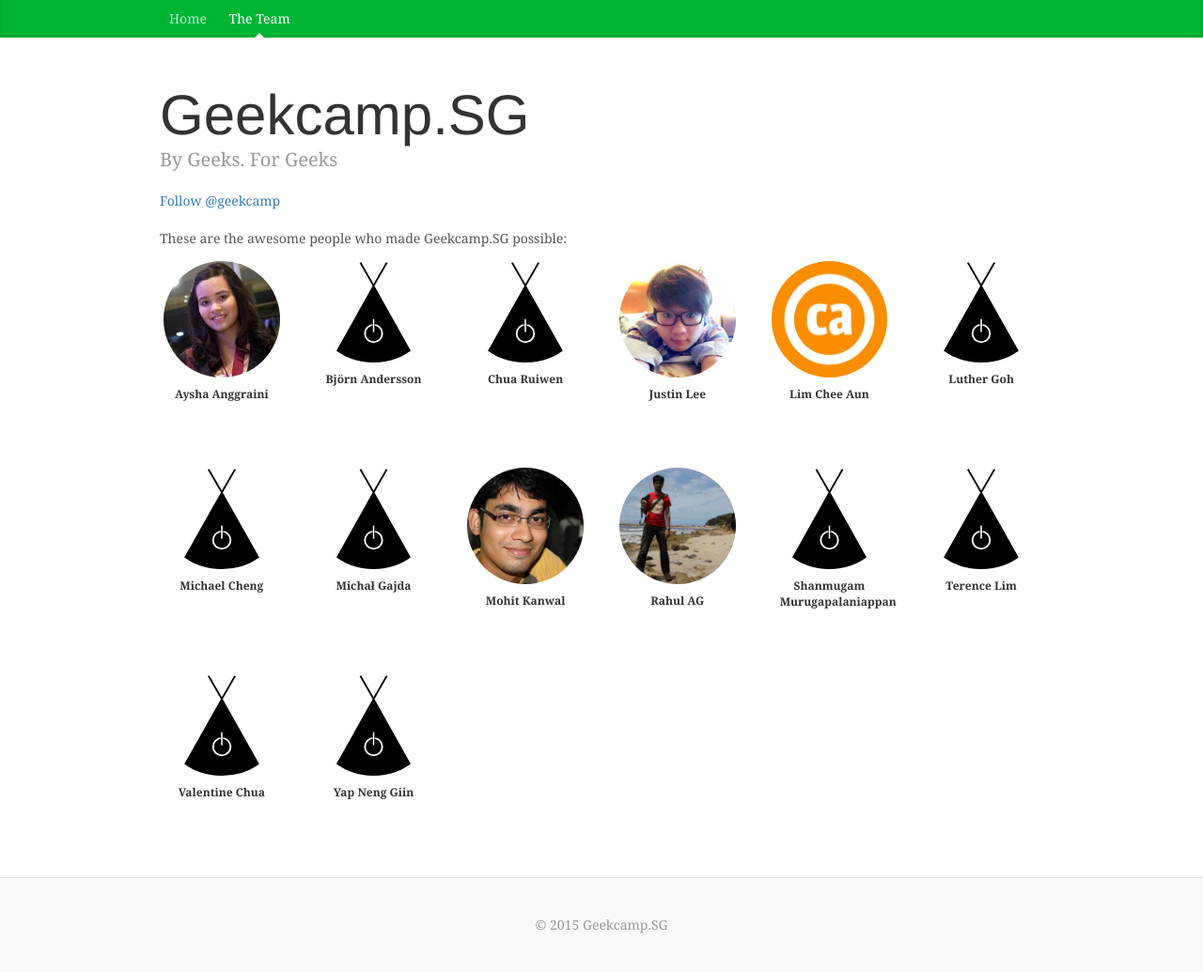
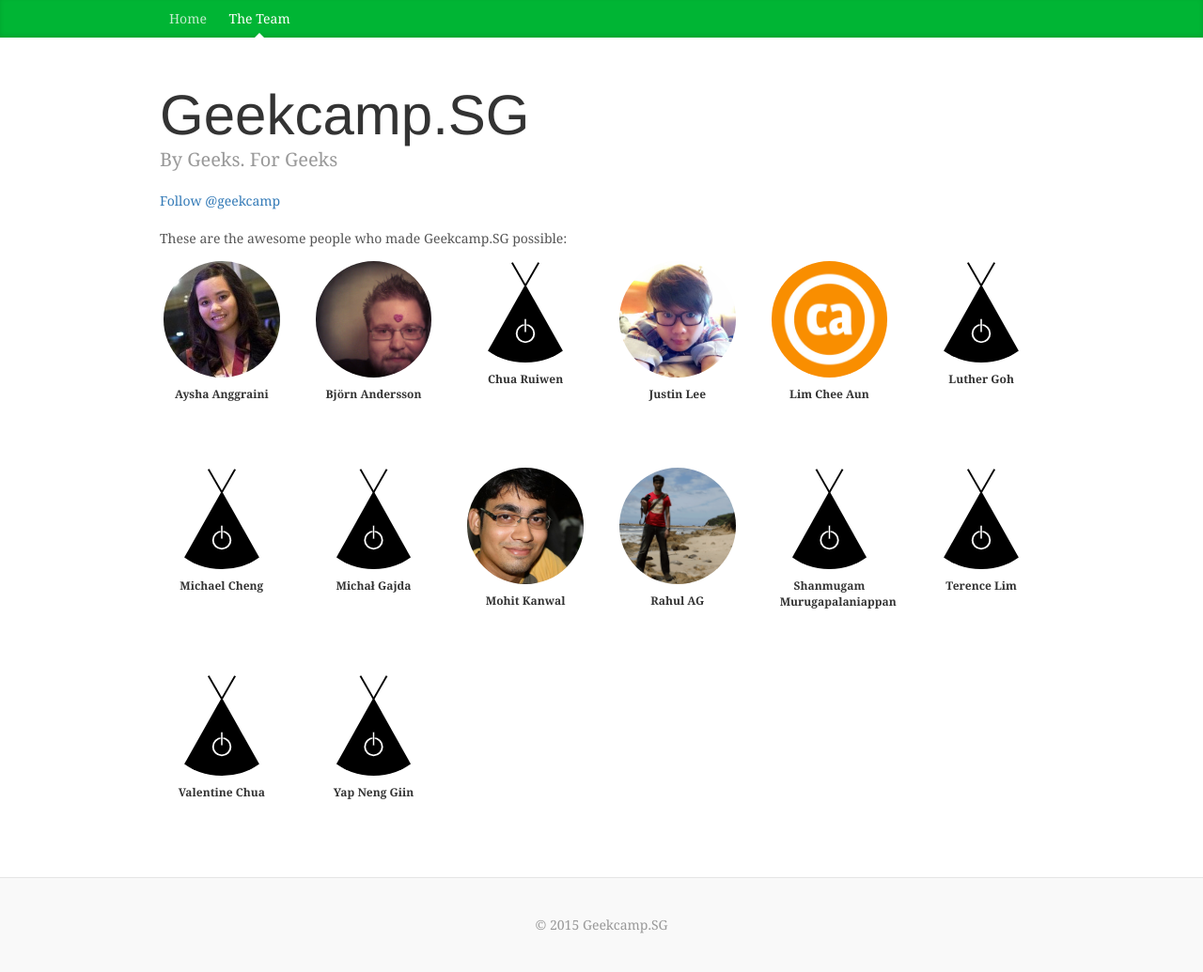
Before and after one commit to geekcampsg/website-2016, a Jekyll site: the page built from team.html, in a window 1280 px wide. Shown: the whole page at 94% size. Built offline with Jekyll 4.4.1, drawn with Linux system fonts in a browser that asks for light colours; nearby versions of some CDN libraries; library files that are not in the unit come from our copies; comment, search, counter and statistics services are not loaded.

Commit message:
Add Björn's image and GitHub link

```diff
--- a/_data/members.yml
+++ b/_data/members.yml
@@ -2,7 +2,8 @@
   image: aysha.jpg
 
 - name: Björn Andersson
-  image: logo-black.svg
+  image: bjorn.jpg
+  link: https://github.com/gaqzi
 
 - name: Chua Ruiwen
   image: logo-black.svg
```
Also changed, not shown: images/bjorn.jpg (added).
